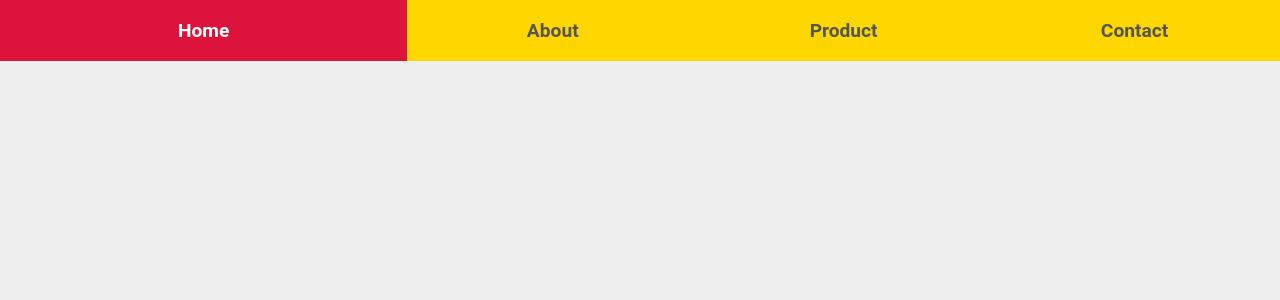
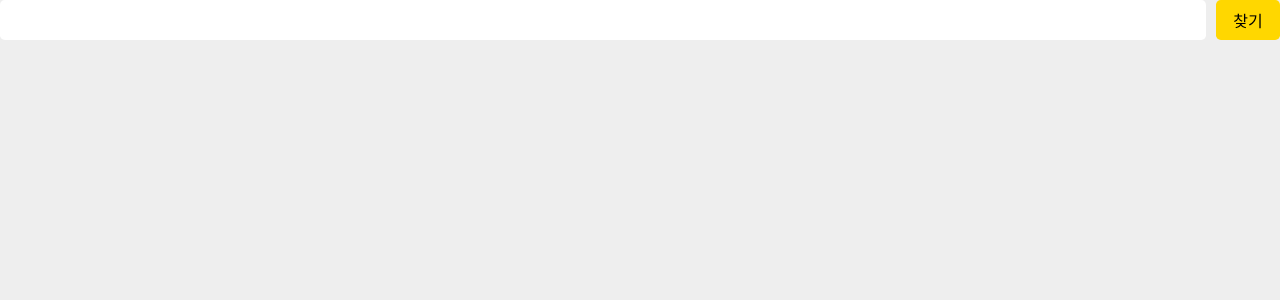
Before and after one commit to JongyunHa/flex-grid, a React (Create React App) app: page / in a window 1280 px wide. Shown: the top 300 px of the page. Built offline with nearby package versions, Linux system fonts and the light colour scheme.

Commit message:
Flex Ui Search bar

```diff
--- a/src/App.tsx
+++ b/src/App.tsx
@@ -1,10 +1,12 @@
 import React from "react";
 import Menu from "./components/chapter2/Menu";
+import SearchBar from "./components/chapter2/SearchBar";
 
 function App() {
     return (
         <div>
-            <Menu />
+            {/* <Menu /> */}
+          <SearchBar/>
         </div>
     );
 }
--- /dev/null
+++ b/src/components/chapter2/SearchBar.tsx
@@ -0,0 +1,14 @@
+import React from 'react';
+import '../default.css';
+import './searchBar.css';
+
+const SearchBar = () => {
+  return (
+    <form className="search-form">
+      <input type="search" />
+      <input type="submit" value="찾기" />
+    </form>
+  );
+};
+
+export default SearchBar;
--- /dev/null
+++ b/src/components/chapter2/searchBar.css
@@ -0,0 +1,21 @@
+/* search  */
+.search-form {
+  display: flex;
+  height: 40px;
+}
+
+.search-form input[type='search'] {
+  flex-grow: 1;
+  margin-right: 10px;
+  border: 0;
+  border-radius: 0.3em;
+  font-size: 1rem;
+}
+
+.search-form input[type='submit'] {
+  width: 4em;
+  border: 0;
+  border-radius: 0.3em;
+  font-size: 1rem;
+  background-color: gold;
+}
```
Also changed, not shown: src/components/chapter2/menu.css (renamed from src/components/chapter2/ui.css).
